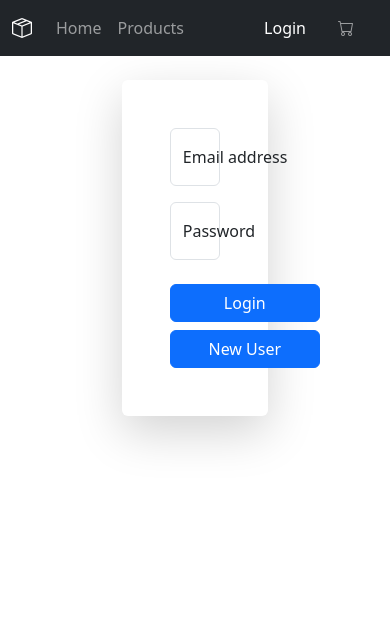
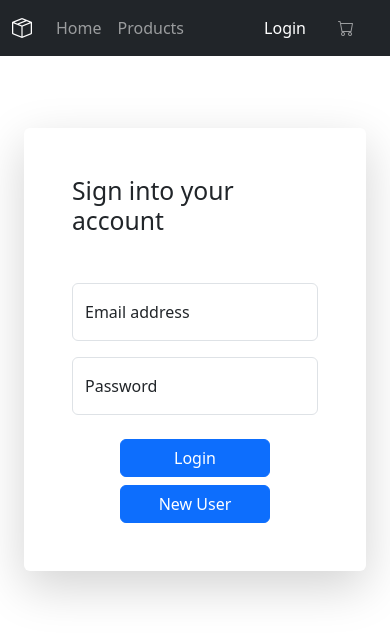
Before and after one commit to jamesh21/E-Commerce-API, a React (Create React App) app in the folder frontend/: page /login in a window 390 px wide. Shown: the top 638 px of the page. Built offline with nearby package versions, Linux system fonts and the light colour scheme; no server answers.

Commit message:
added responsive design to login and register form

```diff
--- a/frontend/src/components/auth/LoginForm.jsx
+++ b/frontend/src/components/auth/LoginForm.jsx
@@ -78,8 +78,11 @@ function LoginForm() {
 
     return (
         <>
-            <Container>
+            <Container className="d-flex justify-content-center mt-5 vh-100">
+                <Row className="w-100">
+                    <Col xs={12} sm={10} md={8} xl={5} className="mx-auto">
                         <Form className="form-width shadow-lg rounded p-5" onSubmit={handleLogin}>
+                            <h2 className="mb-5">Sign into your account</h2>
                             <Row>
                                 <Col>
                                     <Form.Group className="mb-3">
@@ -129,6 +132,9 @@ function LoginForm() {
                                 </Row>
                             </div>
                         </Form>
+                    </Col>
+                </Row>
+
             </Container >
 
         </>);
--- a/frontend/src/components/auth/RegisterForm.jsx
+++ b/frontend/src/components/auth/RegisterForm.jsx
@@ -70,8 +70,11 @@ function RegisterForm() {
 
     return (
         <>
-            <Container>
+            <Container className="d-flex justify-content-center mt-5 vh-100">
+                <Row className="w-100">
+                    <Col xs={12} sm={10} md={8} xl={5} className="mx-auto">
                         <Form className="form-width shadow-lg rounded p-5" onSubmit={registerUser}>
+                            <h2 className="mb-5">Create new account</h2>
                             <Row>
                                 <Col>
                                     <Form.Group className="mb-3">
@@ -133,6 +136,8 @@ function RegisterForm() {
                                 </Col>
                             </Row>
                         </Form>
+                    </Col>
+                </Row>
             </Container>
         </>
     )
--- a/frontend/src/index.css
+++ b/frontend/src/index.css
@@ -14,8 +14,7 @@
 
 
 .form-width {
-    width: 40%;
-    margin: 0 auto;
+    max-width: 800px;
 }
 
 .carousel-image {
```
Lines whose indentation alone changed are shown as unchanged.
